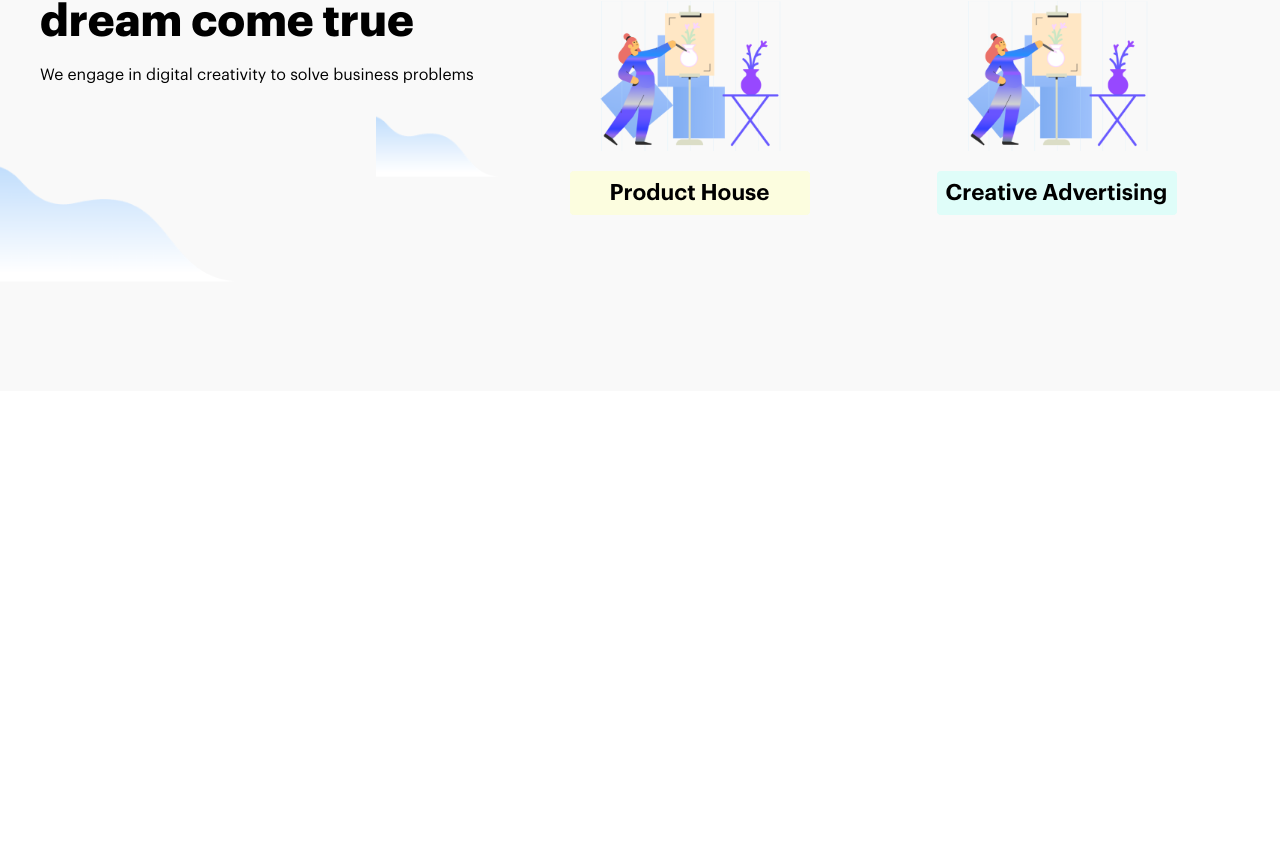
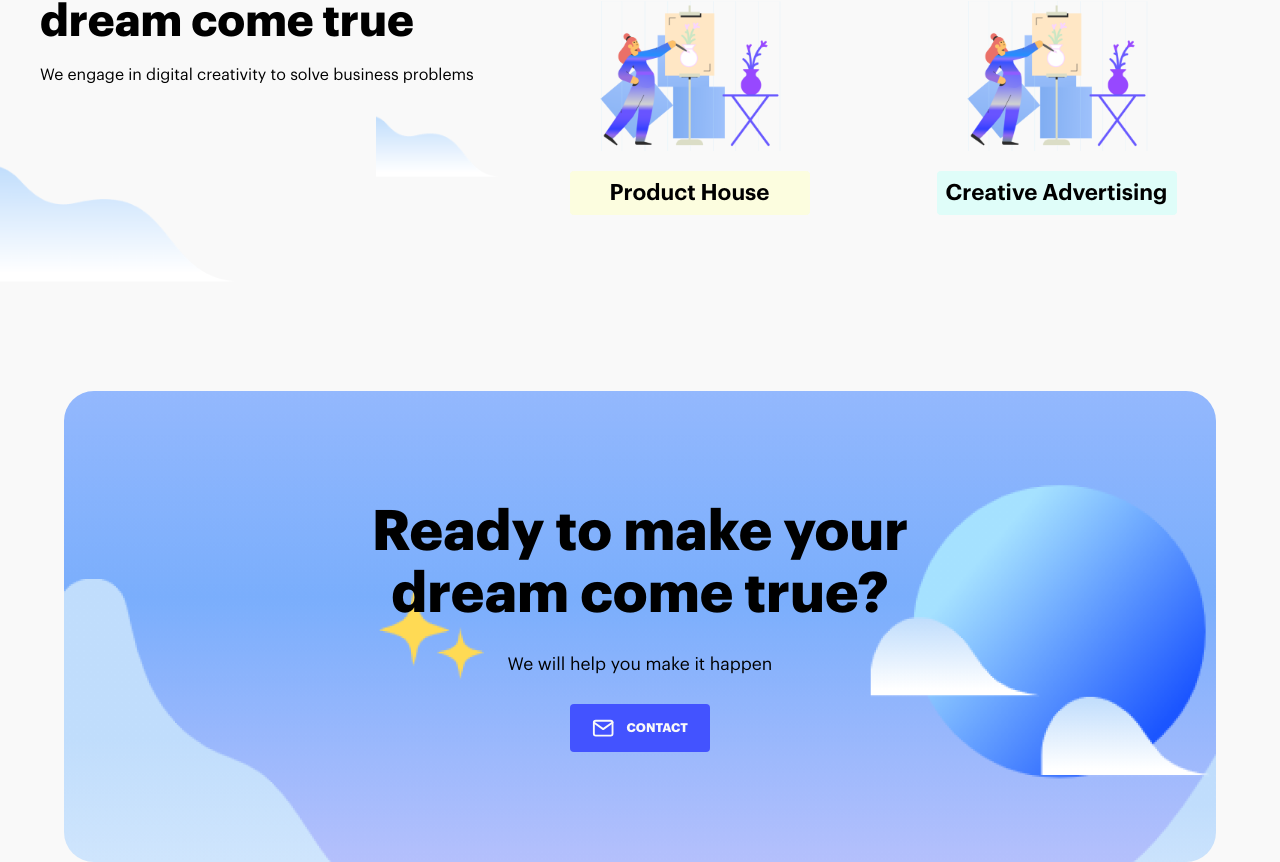
Before and after one commit to LuccaZVPS/simple-agency-spa, a React (Create React App) app: page / in a window 1280 px wide. Shown: the part 1209-2071 px from the top of the page. Before the commit the page ends 1600 px from the top, so only its background shows below. Built offline with nearby package versions, Linux system fonts and the light colour scheme.

Commit message:
feat: add cursor pointer

```diff
--- /dev/null
+++ b/src/components/Contact/index.tsx
@@ -0,0 +1,14 @@
+import { ContactButton } from "../shared/ContactButton";
+import { Container } from "./styles";
+
+export function Contact() {
+  return (
+    <Container>
+      <div className="background">
+        <h2>Ready to make your dream come true?</h2>
+        <p>We will help you make it happen</p>
+        <ContactButton />
+      </div>
+    </Container>
+  );
+}
--- /dev/null
+++ b/src/components/Contact/styles.ts
@@ -0,0 +1,28 @@
+import styled from "styled-components";
+
+export const Container = styled.div`
+  width: 100%;
+  display: flex;
+  justify-content: center;
+
+  .background {
+    width: 90%;
+    height: 471px;
+    background-image: url("/contact-background.png");
+    border-radius: 30px;
+    display: flex;
+    justify-content: center;
+    align-items: center;
+    flex-direction: column;
+    gap: 30px;
+    h2 {
+      font-size: 3.5rem;
+      width: 600px;
+      text-align: center;
+    }
+    p {
+      text-align: center;
+      font-size: 1.1rem;
+    }
+  }
+`;
--- a/src/components/Wrapper/index.tsx
+++ b/src/components/Wrapper/index.tsx
@@ -1,3 +1,4 @@
+import { Contact } from "../Contact";
 import { Hero } from "../Hero";
 import { Service } from "../Service";
 import { Container } from "./styles";
@@ -7,6 +8,7 @@ export function Wrapper() {
     <Container>
       <Hero />
       <Service />
+      <Contact />
     </Container>
   );
 }
--- a/src/components/shared/ContactButton/styles.ts
+++ b/src/components/shared/ContactButton/styles.ts
@@ -14,6 +14,7 @@ export const Container = styled.button`
   gap: 10px;
   font-size: 0.9rem;
   font-weight: bold;
+  cursor: pointer;
   svg {
     font-size: 1.6rem;
   }
```
